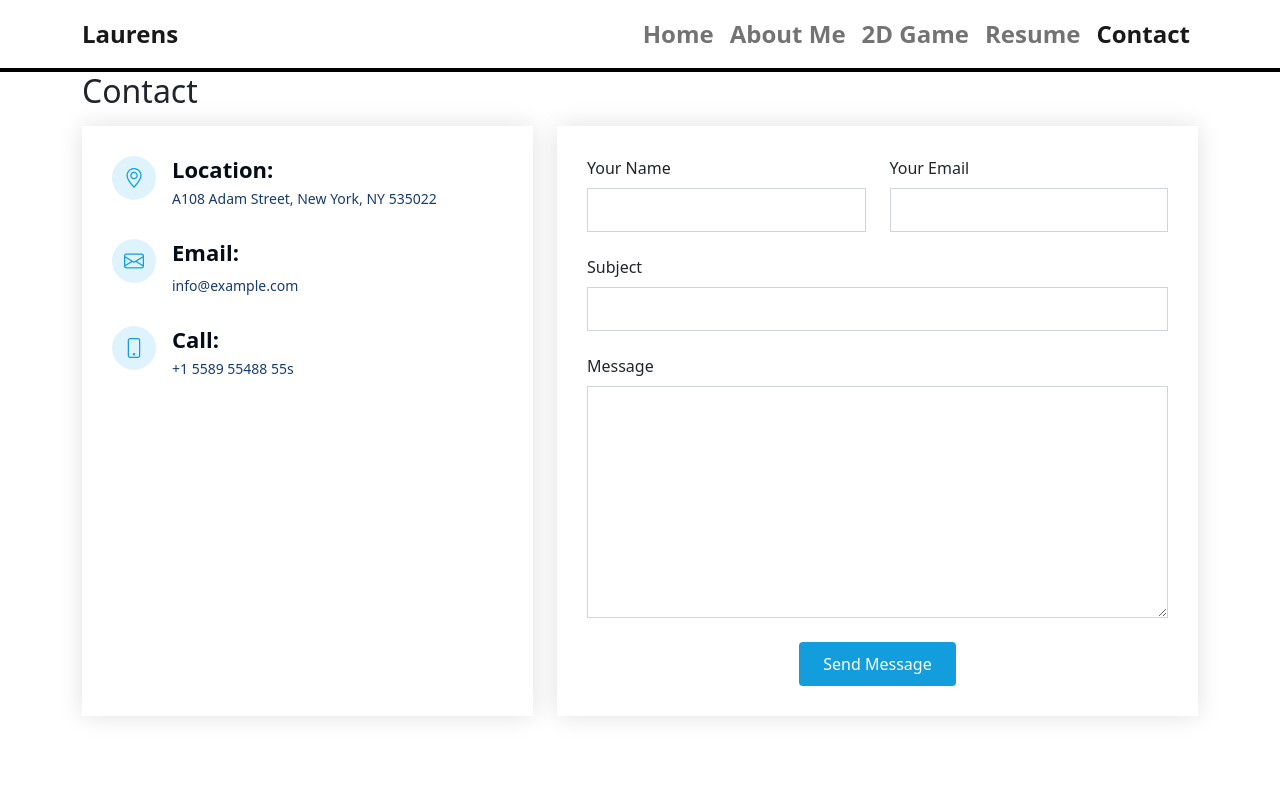
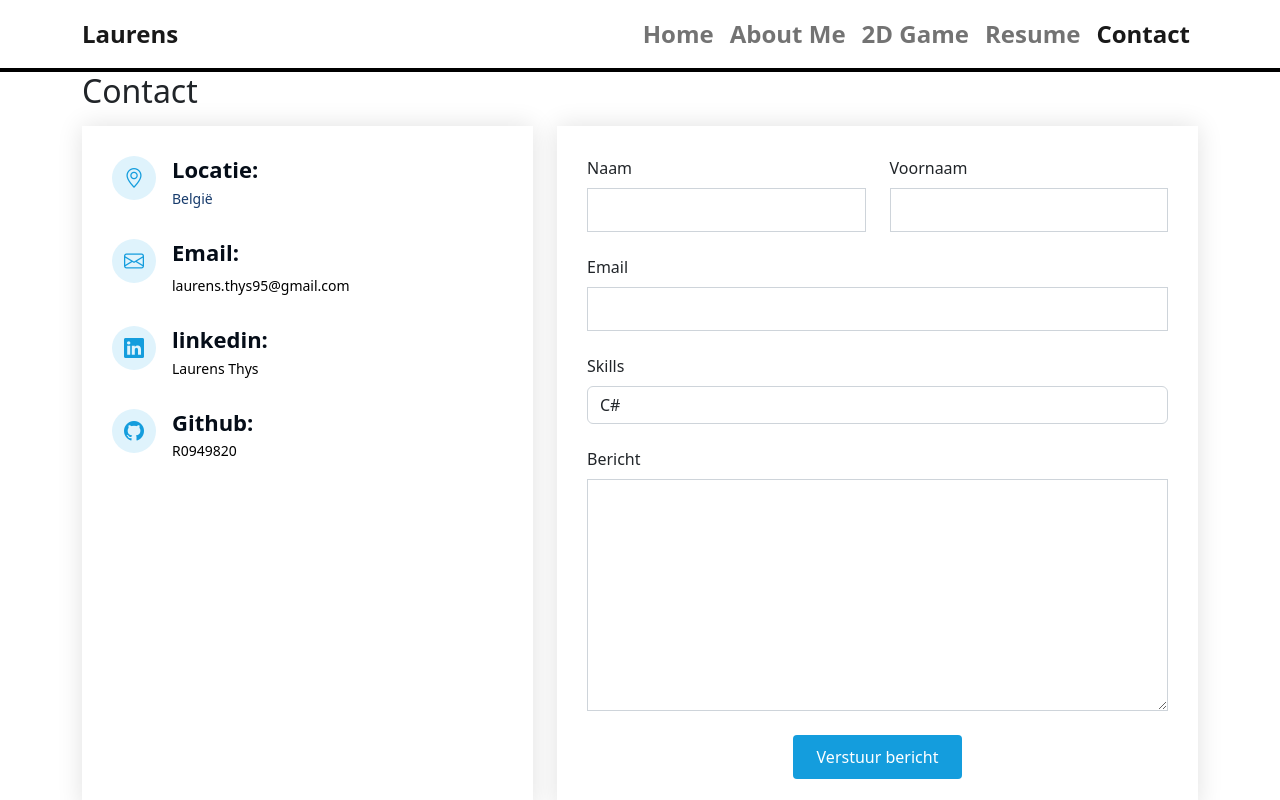
Before and after one commit to r0949820/Project_2, a plain HTML site: page contact.html in a window 1280 px wide. Shown: the top 800 px of the page. Drawn offline with nearby package versions, Linux system fonts and the light colour scheme.

Commit message:
contactform aangevuld en favicon toegevoegd

```diff
--- a/contact.html
+++ b/contact.html
@@ -4,6 +4,7 @@
     <meta charset="UTF-8">
     <meta http-equiv="X-UA-Compatible" content="IE=edge">
     <meta name="viewport" content="width=device-width, initial-scale=1.0">
+    <link rel="icon" type="image/png" href="img/favicon.ico">
     <link rel="stylesheet" href="css/bootstrap.min.css">
     <link rel="stylesheet" href="https://cdn.jsdelivr.net/npm/bootstrap-icons@1.10.2/font/bootstrap-icons.css">
     <link rel="stylesheet" href="css/style.css">
@@ -55,20 +56,26 @@
                 <div class="info">
                   <div class="address">
                     <i class="bi bi-geo-alt"></i>
-                    <h4>Location:</h4>
-                    <p>A108 Adam Street, New York, NY 535022</p>
+                    <h4>Locatie:</h4>
+                    <p>België</p>
                   </div>
 
                   <div class="email">
                     <i class="bi bi-envelope"></i>
                     <h4>Email:</h4>
-                    <p>info@example.com</p>
+                    <p><a href="mailto:laurens.thys95@gmail.com">laurens.thys95@gmail.com</a></p>
                   </div>
 
-                  <div class="phone">
-                    <i class="bi bi-phone"></i>
-                    <h4>Call:</h4>
-                    <p>+1 5589 55488 55s</p>
+                  <div class="linkedin">
+                    <i class="bi bi-linkedin"></i>
+                    <h4>linkedin:</h4>
+                    <p><a href="https://www.linkedin.com/in/laurens-thys-412976251/">Laurens Thys</a></p>
+                  </div>
+
+                  <div class="github">
+                    <i class="bi bi-github"></i>
+                    <h4>Github:</h4>
+                    <p><a href="https://github.com/r0949820?tab=repositories">R0949820</a></p>
                   </div>
 
                 </div>
@@ -79,28 +86,39 @@
                 <form action="forms/contact.php" method="post" role="form" class="php-email-form">
                   <div class="row">
                     <div class="form-group col-md-6">
-                      <label for="name">Your Name</label>
+                      <label for="name">Naam</label>
                       <input type="text" name="name" class="form-control" id="name" required>
                     </div>
                     <div class="form-group col-md-6">
-                      <label for="name">Your Email</label>
-                      <input type="email" class="form-control" name="email" id="email" required>
+                      <label for="name">Voornaam</label>
+                      <input type="text" name="name" class="form-control" id="name" required>
                     </div>
                   </div>
-                  <div class="form-group">
-                    <label for="name">Subject</label>
-                    <input type="text" class="form-control" name="subject" id="subject" required>
+                  <div class="form-group col-md">
+                    <label for="name">Email</label>
+                    <input type="email" class="form-control" name="email" id="email" required>
                   </div>
                   <div class="form-group">
-                    <label for="name">Message</label>
+                    <label for="Skills">Skills</label>
+                    <select class="form-control" id="Skills">
+                      <option value="C#">C#</option>
+                      <option value="HTML">HTML</option>
+                      <option value="CSS">CSS</option>
+                      <option value="SQL">SQL</option>
+                      <option value="Bootstrap">Bootstrap</option>
+                      <option value="Figma">Figma</option>
+                    </select>
+                  </div>
+                  <div class="form-group">
+                    <label for="name">Bericht</label>
                     <textarea class="form-control" name="message" rows="10" required></textarea>
                   </div>
                   <div class="my-3">
                     <div class="loading">Loading</div>
-                    <div class="error-message"></div>
-                    <div class="sent-message">Your message has been sent. Thank you!</div>
+                    <div class="error-message">Foutieve invoer</div>
+                    <div class="sent-message">Uw bericht is verzonden. Bedankt!</div>
                   </div>
-                  <div class="text-center"><button type="submit">Send Message</button></div>
+                  <div class="text-center"><button type="submit">Verstuur bericht</button></div>
                 </form>
               </div>
 
--- a/css/style.css
+++ b/css/style.css
@@ -177,7 +177,8 @@ a {
 
   .contact .info .email:hover i,
   .contact .info .address:hover i,
-  .contact .info .phone:hover i {
+  .contact .info .github:hover i,
+  .contact .info .linkedin:hover i {
     background: #149ddd;
     color: #fff;
   }
```
Also changed, not shown: Ninja_Frog/game.html (+16 -5 lines), about.html (+1 -0 lines), index.html (+4 -2 lines), resume.html (+1 -0 lines), img/favicon.ico (added), img/foto_game.png (added), img/project1.png (added).
